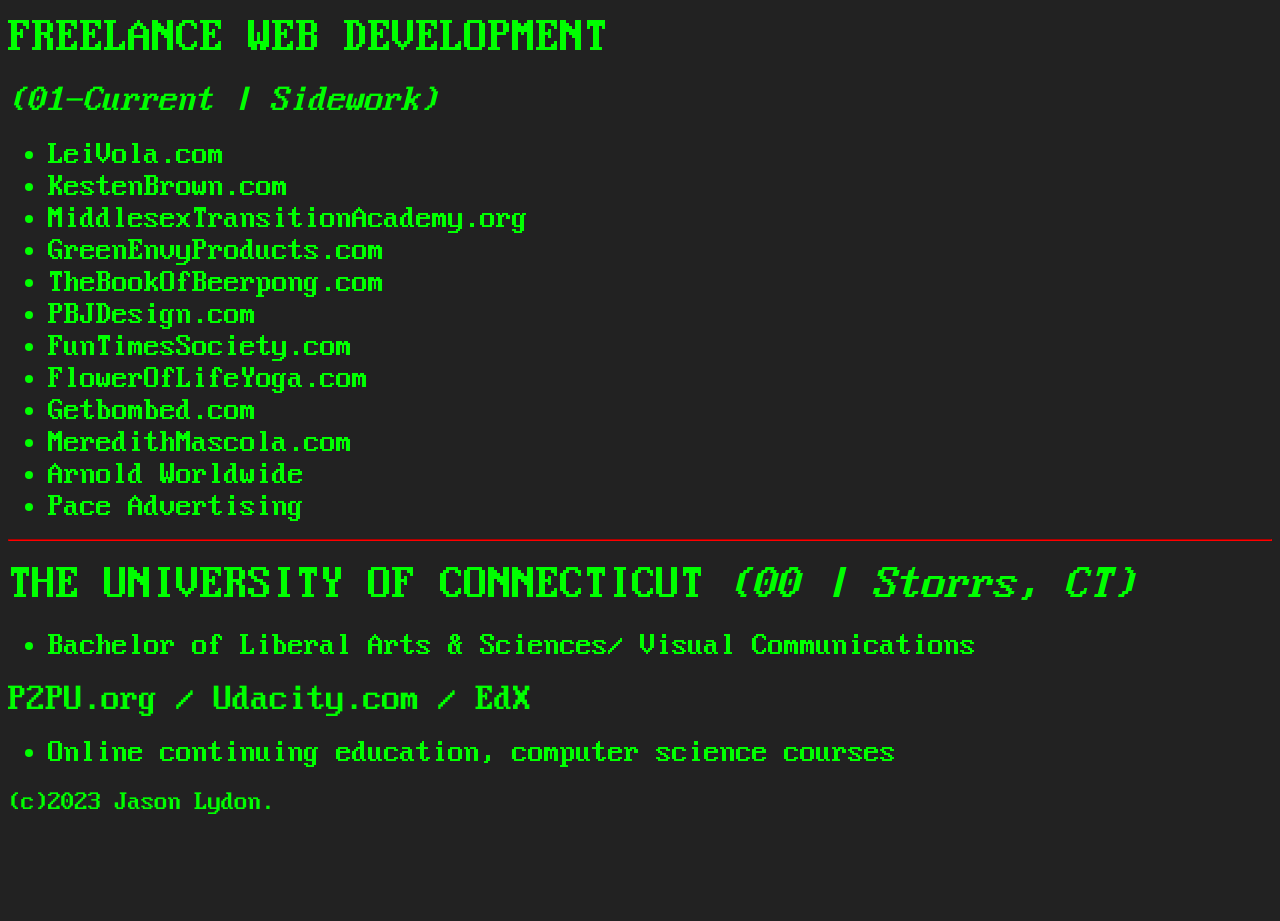
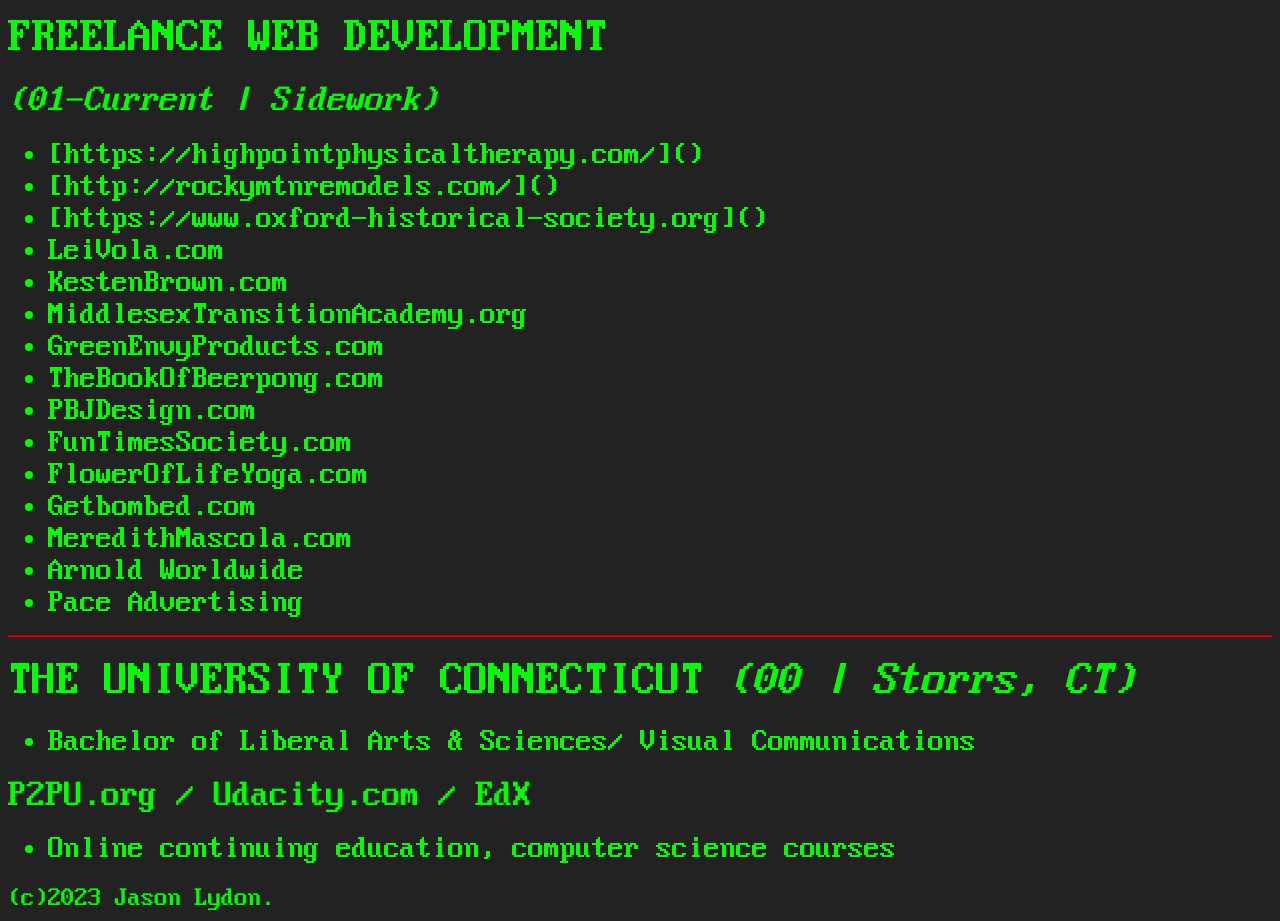
Before and after one commit to Bushwazi/Bushwazi.github.io, a plain HTML site: page index.html in a window 1280 px wide. Shown: the part 3540-4461 px from the top of the page. Before the commit the page ends 4365 px from the top, so only its background shows below. Drawn offline with Linux system fonts and the light colour scheme.

Commit message:
Updating resume

```diff
--- a/index.html
+++ b/index.html
@@ -175,6 +175,9 @@
 	<h2>FREELANCE WEB DEVELOPMENT</h2>
 	<h3><em>(01-Current | Sidework)</em></h3>
 	<ul>
+		<li>[https://highpointphysicaltherapy.com/]()</li>
+		<li>[http://rockymtnremodels.com/]()</li>
+		<li>[https://www.oxford-historical-society.org]()</li>
 		<li>LeiVola.com</li>
 		<li>KestenBrown.com</li>
 		<li>MiddlesexTransitionAcademy.org</li>
```
